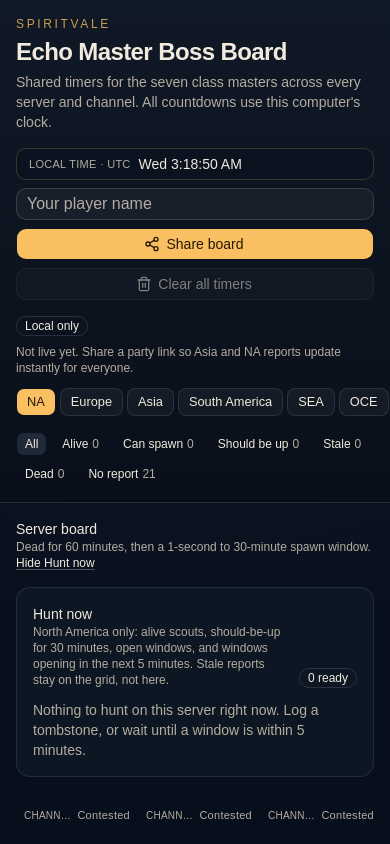
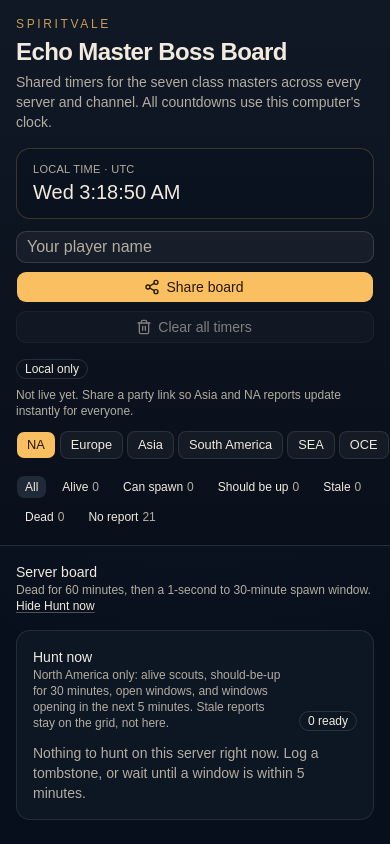
Before and after one commit to gino-vi/echo-timer, a React (Vite) app: page / in a window 390 px wide. Shown: the top 844 px of the page. Built offline with nearby package versions, Linux system fonts and the light colour scheme.

Commit message:
Restore the original clock card and keep it top-aligned
Bring back the two-line local time widget and line its top up with the player name field instead of shrinking it.

Co-authored-by: walknotthemiddleroad <walknotthemiddleroad@gmail.com>

```diff
--- a/src/components/Header.tsx
+++ b/src/components/Header.tsx
@@ -129,30 +129,28 @@ export function Header({
             </p>
           </div>
 
-          <div className="grid w-full grid-cols-1 gap-2 sm:w-auto sm:grid-cols-[auto_12rem] sm:items-stretch sm:gap-x-3">
-            <div className="box-border flex h-8 min-h-8 items-center gap-2 rounded-lg border border-primary/20 bg-background/40 px-3">
-              <p className="text-[11px] leading-none tracking-wide text-muted-foreground uppercase">
+          <div className="flex flex-col gap-3 sm:flex-row sm:items-start">
+            <div className="rounded-xl border border-primary/20 bg-background/40 px-4 py-3">
+              <p className="text-[11px] tracking-wide text-muted-foreground uppercase">
                 Local time · {timezoneLabel(now)}
               </p>
-              <p className="font-heading text-sm leading-none font-medium tabular-nums">
-                {formatClock(now)}
-              </p>
+              <p className="font-heading text-xl font-medium tabular-nums">{formatClock(now)}</p>
             </div>
+            <div className="flex flex-col gap-2">
               <Input
                 value={playerName}
                 onChange={(event) => onPlayerNameChange(event.target.value)}
                 placeholder="Your player name"
                 aria-label="Player name"
-              className="box-border h-8 min-h-8 w-full"
+                className="w-full sm:w-48"
               />
-            <Button className="sm:col-start-2" onClick={() => setShareOpen(true)}>
+              <Button onClick={() => setShareOpen(true)}>
                 <Share2 data-icon="inline-start" />
                 Share board
               </Button>
               {partyUrl ? (
                 <Button
                   variant="outline"
-                className="sm:col-start-2"
                   onClick={() => {
                     onLeaveBoard()
                     setShareOpen(false)
@@ -165,7 +163,6 @@ export function Header({
               ) : null}
               <Button
                 variant={confirmClear ? 'destructive' : 'outline'}
-              className="sm:col-start-2"
                 disabled={!hasReports && !confirmClear}
                 onClick={() => {
                   if (!confirmClear) {
@@ -180,6 +177,7 @@ export function Header({
                 <Trash2 data-icon="inline-start" />
                 {confirmClear ? 'Click again to confirm' : 'Clear all timers'}
               </Button>
+            </div>
           </div>
         </div>
 
```
Lines whose indentation alone changed are shown as unchanged.
